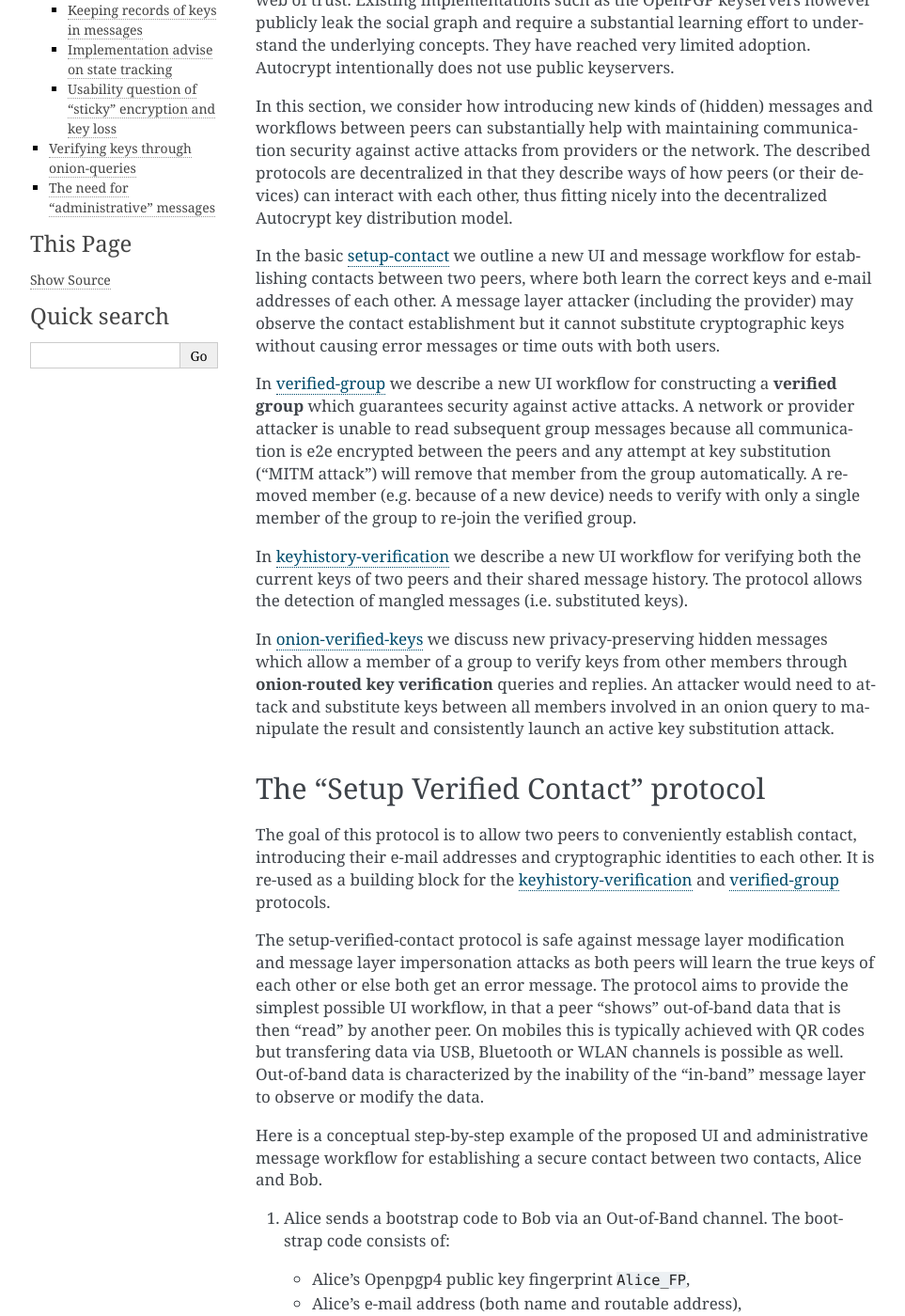
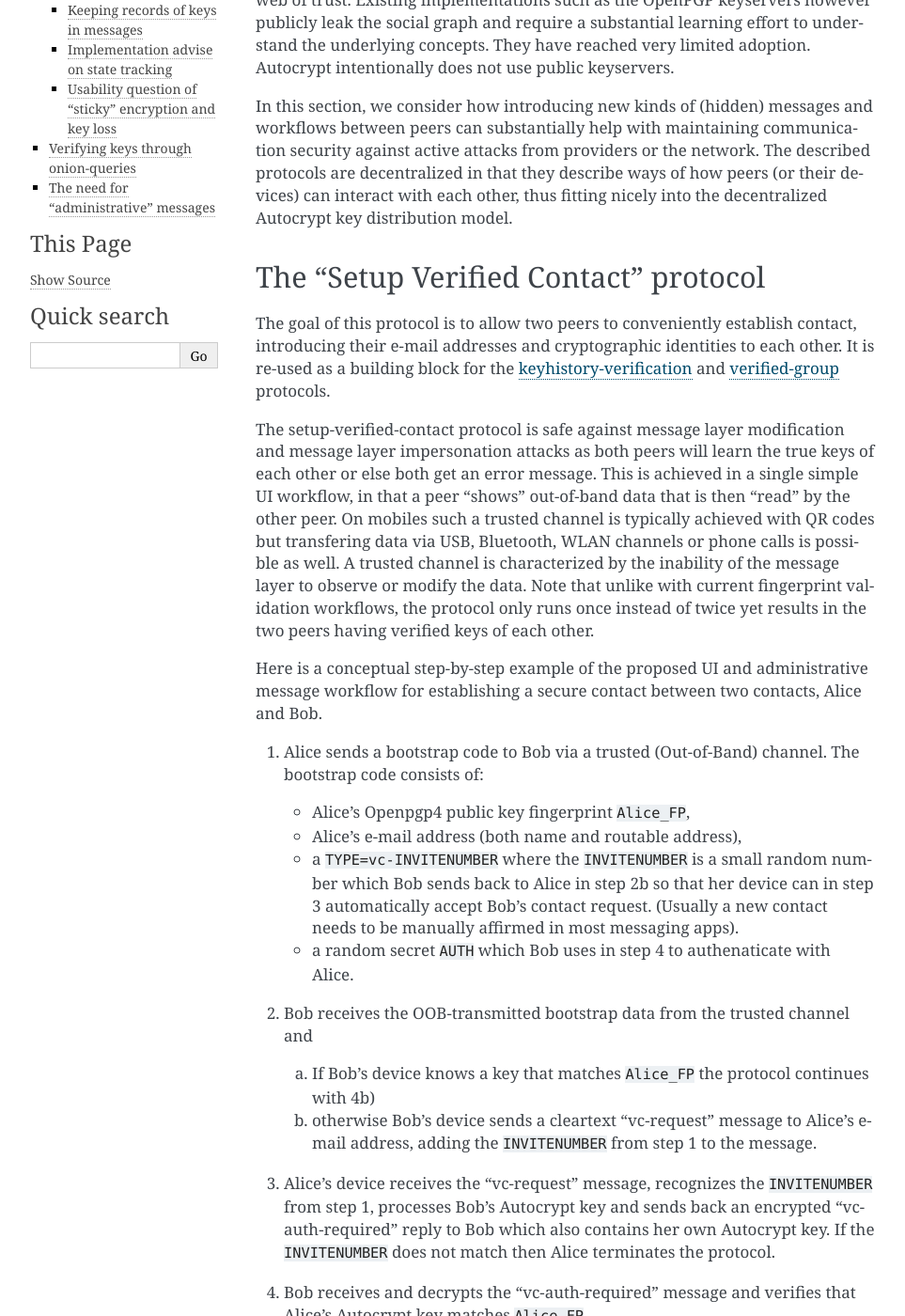
Before and after one commit to nextleap-project/countermitm, a Sphinx documentation site: the page built from source/new.rst, in a window 1280 px wide and 1400 px high, scrolled down 514 px. Shown: the whole window at 94% size, without its empty margins (148-1111 px from the left). Built offline with Sphinx 7.4.7, drawn with Linux system fonts in a browser that asks for light colours; some of the changed text lies outside the part shown.

Commit message:
incorporate typo-fixes and other fixes from @nwallfield Neal's review of the first few pages

```diff
--- a/source/new.rst
+++ b/source/new.rst
@@ -5,7 +5,7 @@
 Autocrypt-enabled e-mail apps like https://delta.chat implement
 longer-lived groups as is typical for messaging apps (Whatsapp, Signal etc.).
 Earlier chapters discussed opportunistic techniques to increase the likelyhood
-for detecting active attacks, without introducing new workflows or
+of detecting active attacks, without introducing new workflows or
 new network messages between peers. In this section we discuss
 how allowing new workflows or hidden messages between peers
 can substantially increase security against active attacks.
@@ -34,34 +34,6 @@
 their devices) can interact with each other, thus fitting nicely
 into the decentralized Autocrypt key distribution model.
 
-In the basic `setup-contact`_ we outline a new UI
-and message workflow for establishing contacts between two peers, where
-both learn the correct keys and e-mail addresses of each other. A message
-layer attacker (including the provider) may observe the contact establishment
-but it cannot substitute cryptographic keys without causing error messages
-or time outs with both users.
-
-In `verified-group`_ we describe a new UI workflow for constructing
-a **verified group** which guarantees security against active
-attacks.  A network or provider attacker is unable to read subsequent group
-messages because all communication is e2e encrypted between the peers and any
-attempt at key substitution ("MITM attack") will remove that
-member from the group automatically. A removed member (e.g. because of a
-new device) needs to verify with only a single member of the group to re-join
-the verified group.
-
-In `keyhistory-verification`_ we describe a new UI workflow for verifying
-both the current keys of two peers and their shared message history. The
-protocol allows the detection of mangled messages (i.e. substituted
-keys).
-
-In `onion-verified-keys`_ we discuss new privacy-preserving hidden
-messages which allow a member of a group to verify keys from other
-members through **onion-routed key verification** queries and replies.
-An attacker would need to attack and substitute keys between all
-members involved in an onion query to manipulate the result and
-consistently launch an active key substitution attack.
-
 
 .. _`setup-contact`:
 
@@ -76,16 +48,20 @@
 The setup-verified-contact protocol is safe against message layer modification and
 message layer impersonation attacks
 as both peers will learn the true keys of each other or else both get an error message.
-The protocol aims to provide the simplest possible UI workflow, in that a peer
-"shows" out-of-band data that is then "read" by another peer. On mobiles this
-is typically achieved with QR codes but transfering data via USB, Bluetooth
-or WLAN channels is possible as well. Out-of-band data is characterized by
-the inability of the "in-band" message layer to observe or modify the data.
+This is achieved in a single simple UI workflow, in that a peer
+"shows" out-of-band data that is then "read" by the other peer.  On mobiles such
+a trusted channel is typically achieved with QR codes but transfering data via
+USB, Bluetooth, WLAN channels or phone calls is possible as well.
+A trusted channel is characterized by
+the inability of the message layer to observe or modify the data.
+Note that unlike with current fingerprint validation workflows, the protocol
+only runs once instead of twice yet results in the two peers having verified
+keys of each other.
 
 Here is a conceptual step-by-step example of the proposed UI and administrative message
 workflow for establishing a secure contact between two contacts, Alice and Bob.
 
-1. Alice sends a bootstrap code to Bob via an Out-of-Band channel.
+1. Alice sends a bootstrap code to Bob via a trusted (Out-of-Band) channel.
    The bootstrap code consists of:
 
    - Alice's Openpgp4 public key fingerprint ``Alice_FP``,
@@ -100,7 +76,7 @@
    - a random secret ``AUTH`` which Bob uses in step 4 to authenaticate
      with Alice.
 
-2. Bob receives the oob-transmitted bootstrap data and
+2. Bob receives the OOB-transmitted bootstrap data from the trusted channel and
 
    a) If Bob's device knows a key that matches ``Alice_FP``
       the protocol continues with 4b)
```
Also changed, not shown: source/summary.rst (+12 -13 lines).
